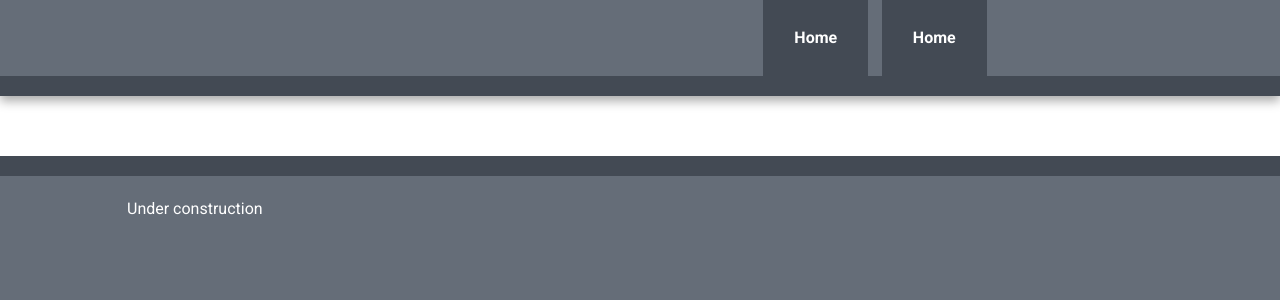
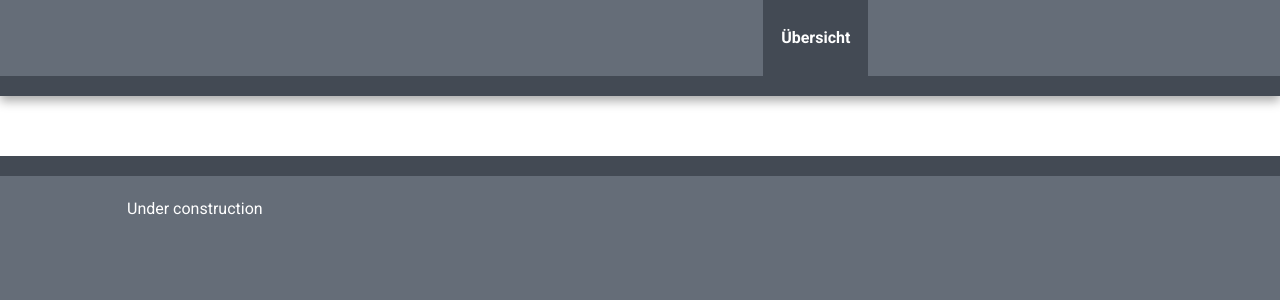
Before and after one commit to jh0ker/pronomen, a Django app: template site/pronomen_app/templates/pronomen_app/base.html in a window 1280 px wide. Shown: the top 300 px of the page. Run offline with Django 3.2, Linux system fonts and the light colour scheme; the template is opened without the code that fills it, so the values that code supplies are empty; some libraries are stand-ins or nearby versions.

Commit message:
correctly label home button

```diff
--- a/site/pronomen_app/templates/pronomen_app/base.html
+++ b/site/pronomen_app/templates/pronomen_app/base.html
@@ -33,8 +33,7 @@
                 <h1 class="title">{% block page_title %}{% endblock %}</h1>
                 <nav>
                     <ul>
-                        {% block nav_add %}<li><a href="/">Home</a></li>{% endblock %}
-                        {% block nav_home %}<li><a href="/">Home</a></li>{% endblock %}
+                        {% block nav_home %}<li><a href="/">Übersicht</a></li>{% endblock %}
                     </ul>
                 </nav>
             </header>
```
